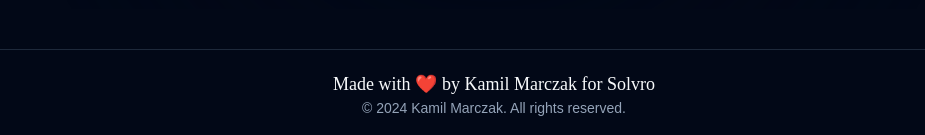
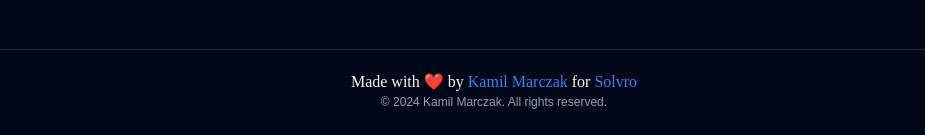
Before and after one commit to qamarq/solvro-rekru, a Next.js app: page / in a window 1280 px wide. Shown: the part 1668-1803 px from the top of the page, without its empty margins (146-1071 px from the left). Built offline with nearby package versions, Linux system fonts and the light colour scheme.

Commit message:
footer updates

```diff
--- a/app/layout.tsx
+++ b/app/layout.tsx
@@ -72,8 +72,8 @@ export default function RootLayout({
                         <Blobs />
                         <footer className='mt-10 border-t p-5'>
                             <div className='container mx-auto flex flex-col items-center justify-center'>
-                                <h1 className='font-cal text-lg'>Made with ❤️ by <Link href="https://kamilmarczak.pl">Kamil Marczak</Link> for Solvro</h1>
-                                <h3 className='text-muted-foreground text-sm'>© 2024 Kamil Marczak. All rights reserved.</h3>
+                                <h1 className='font-cal text-base'>Made with ❤️ by <Link href="https://kamilmarczak.pl" className='text-primary'>Kamil Marczak</Link> for <Link href="https://solvro.pwr.edu.pl/" className='text-primary'>Solvro</Link></h1>
+                                <h3 className='text-muted-foreground text-xs'>© 2024 Kamil Marczak. All rights reserved.</h3>
                             </div>
                         </footer>
                     </ReactQueryProvider>
```
